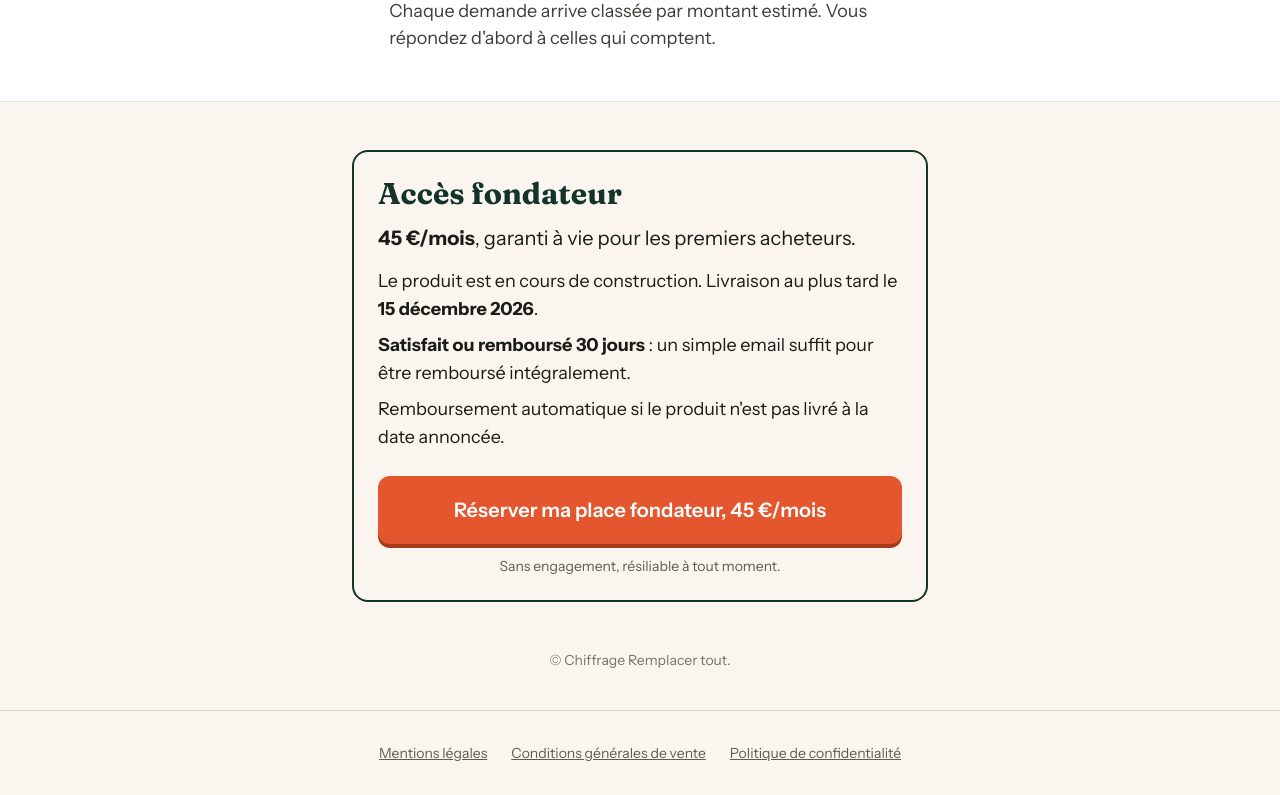
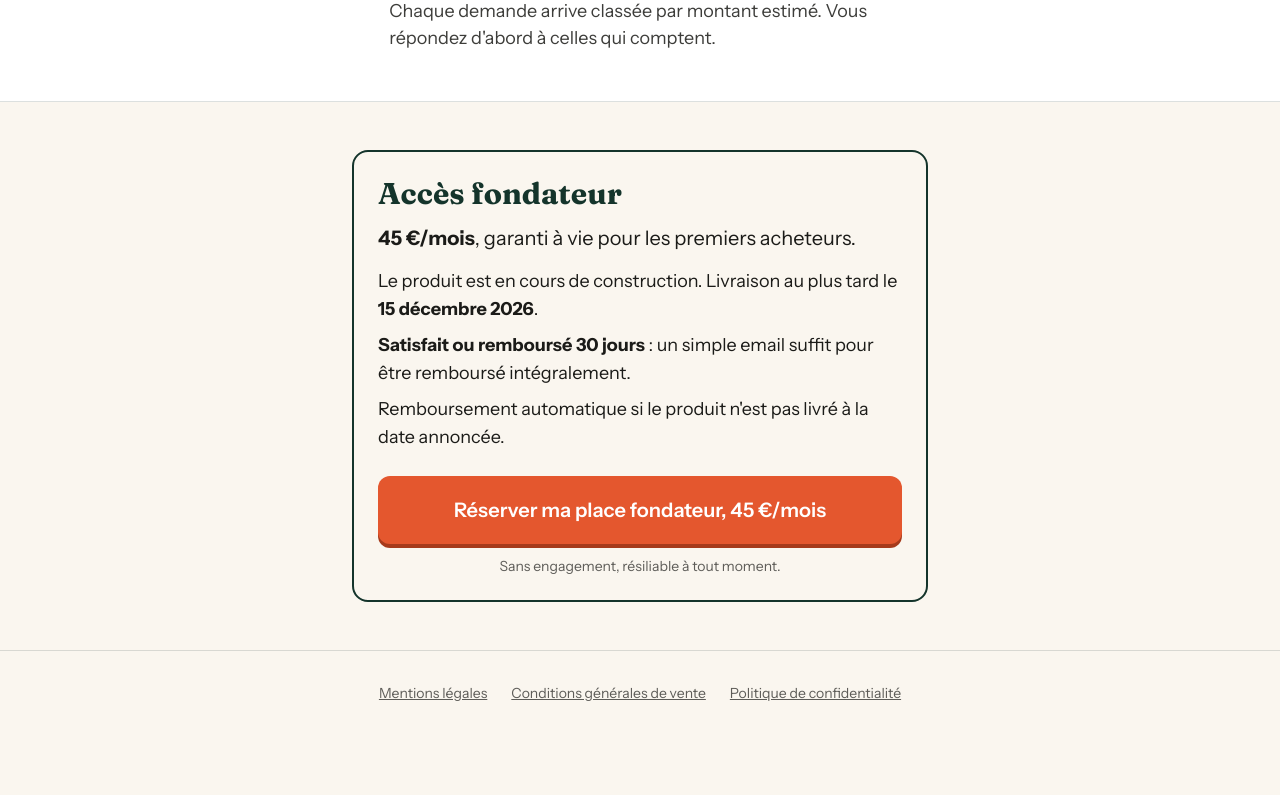
Before and after one commit to fishingcarnn-hue/chiffrage, a Next.js app: page / in a window 1280 px wide. Shown: the part 1231-2026 px from the top of the page. After the commit the page ends 1966 px from the top, so only its background shows below. Built offline with nearby package versions, Linux system fonts and the light colour scheme.

Commit message:
Page complète avec lien de paiement

```diff
--- a/src/app/page.tsx
+++ b/src/app/page.tsx
@@ -2,7 +2,7 @@
 const PRIX = "45 €";
 const DATE_LIVRAISON = "15 décembre 2026";
 const GARANTIE_JOURS = 30;
-const PAYMENT_URL = "https://buy.stripe.com/cNi00idm919i0bY3aL4c801"; // sera remplacé par le lien Stripe
+const PAYMENT_URL = "https://buy.stripe.com/cNi00idm919i0bY3aL4c801";
 // ======================================
 
 const BOUTON = `Réserver ma place fondateur, ${PRIX}/mois`;
@@ -131,11 +131,6 @@ export default function Home() {
           </div>
         </div>
       </section>
-
-      <footer className="px-5 pb-10 text-center text-sm text-encre/60">
-        © Chiffrage
-        Remplacer tout.
-      </footer>
     </main>
   );
 }
```
